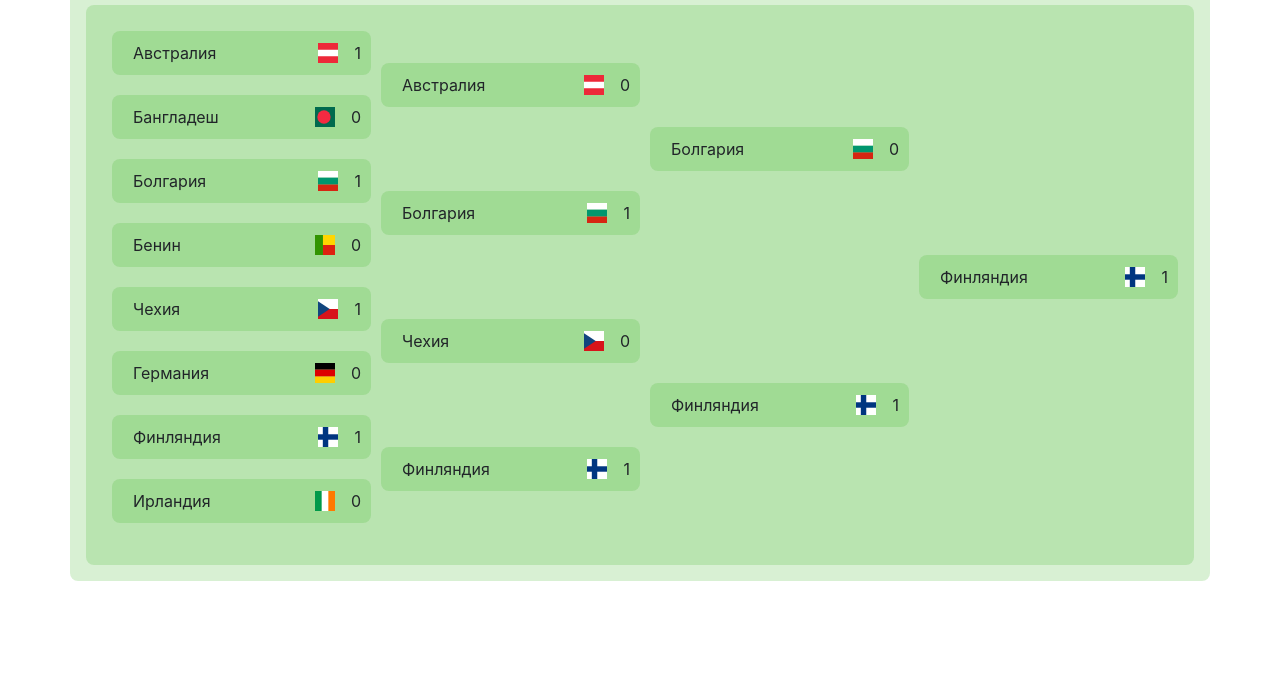
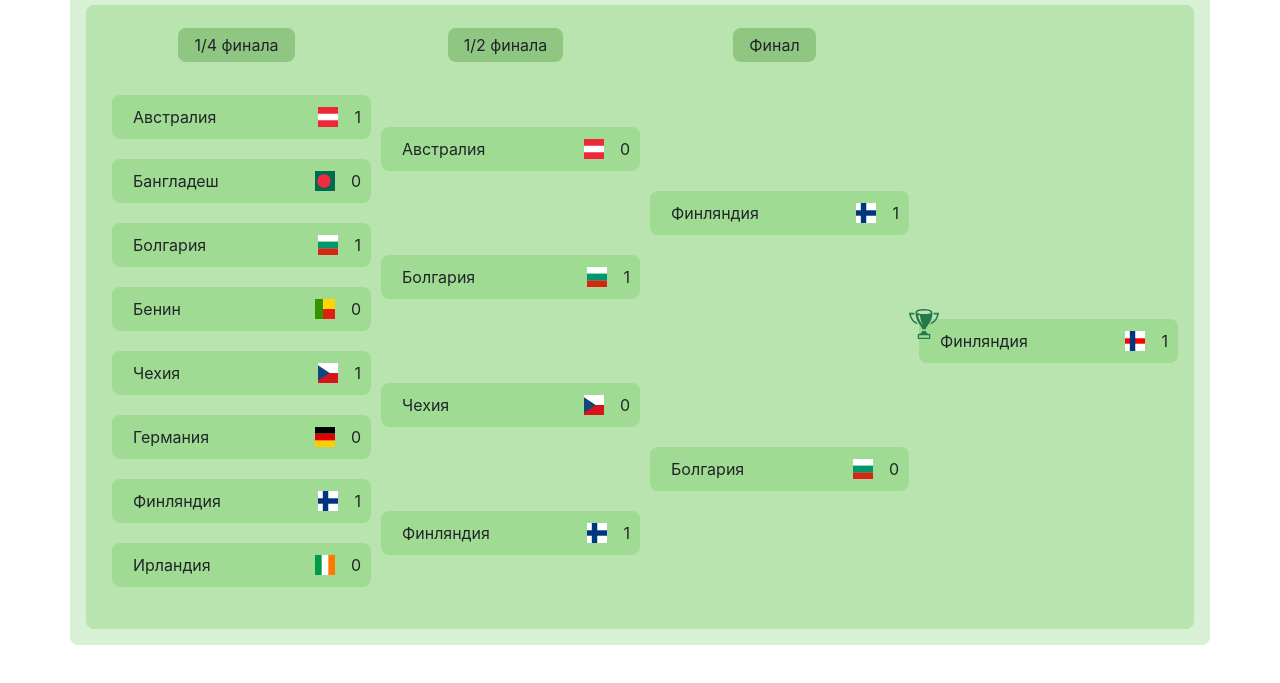
Before and after one commit to povar0305/football_table, a website: page table/src/index.html in a window 1280 px wide. Shown: the part 83-766 px from the top of the page. Drawn offline with nearby package versions, Linux system fonts and the light colour scheme; files that its build step writes are made by us from their sources.

Commit message:
done title table

```diff
--- a/table/src/style/my.scss
+++ b/table/src/style/my.scss
@@ -17,13 +17,32 @@ body {
   background-color: $color;
 }
 
+.winner {
+  position: relative;
+
+  &_trophy {
+    margin: 0 !important;
+    position: absolute;
+    left: -10px;
+    top: -10px;
+
+    & svg {
+      width: 30px !important;
+      height: 30px !important;
+
+      & path {
+        fill: #267a4a;
+      }
+    }
+  }
+}
 
 .table {
   width: 100%;
   padding: 1rem;
   display: grid;
   grid-template-columns: repeat(4, 1fr);
-  grid-template-rows: repeat(8, 1fr);
+  grid-template-rows: repeat(9, 1fr);
   grid-column-gap: 0px;
   grid-row-gap: 0px;
 
@@ -71,63 +90,78 @@ body {
     }
   }
 
+  .div0 {
+    grid-area: 1 / 1 / 2 / 5;
+
+    & div {
+      margin: 0;
+      padding: 0;
+
+      & p {
+        padding:5px 1rem;
+        text-align: center;
+        border-radius: 8px;
+        background-color: $color_dark;    }
+    }
+  }
+
   & .div1 {
-    grid-area: 1 / 1 / 2 / 2;
+    grid-area: 2 / 1 / 3 / 2;
   }
 
   & .div2 {
-    grid-area: 2 / 1 / 3 / 2;
+    grid-area: 3 / 1 / 4 / 2;
   }
 
   & .div3 {
-    grid-area: 3 / 1 / 4 / 2;
+    grid-area: 4 / 1 / 5 / 2;
   }
 
   & .div4 {
-    grid-area: 4 / 1 / 5 / 2;
+    grid-area: 5 / 1 / 6 / 2;
   }
 
   & .div5 {
-    grid-area: 5 / 1 / 6 / 2;
+    grid-area: 6 / 1 / 7 / 2;
   }
 
   & .div6 {
-    grid-area: 6 / 1 / 7 / 2;
+    grid-area: 7 / 1 / 8 / 2;
   }
 
   & .div7 {
-    grid-area: 7 / 1 / 8 / 2;
+    grid-area: 8 / 1 / 9 / 2;
   }
 
   & .div8 {
-    grid-area: 8 / 1 / 9 / 2;
+    grid-area: 9 / 1 / 10 / 2;
   }
 
   & .div9 {
-    grid-area: 1 / 2 / 3 / 3;
+    grid-area: 2 / 2 / 4 / 3;
   }
 
   & .div10 {
-    grid-area: 3 / 2 / 5 / 3;
+    grid-area: 4 / 2 / 6 / 3;
   }
 
   & .div11 {
-    grid-area: 5 / 2 / 7 / 3;
+    grid-area: 6 / 2 / 8 / 3;
   }
 
   & .div12 {
-    grid-area: 7 / 2 / 9 / 3;
+    grid-area: 8 / 2 / 10 / 3;
   }
 
   & .div13 {
-    grid-area: 5 / 3 / 9 / 4;
+    grid-area: 2 / 3 / 6 / 4;
   }
 
   & .div14 {
-    grid-area: 1 / 3 / 5 / 4;
+    grid-area: 6 / 3 / 10 / 4;
   }
 
   & .div15 {
-    grid-area: 1 / 4 / 9 / 5;
+    grid-area: 2 / 4 / 10 / 5;
   }
 }
--- a/table/src/style/variables.scss
+++ b/table/src/style/variables.scss
@@ -5,3 +5,4 @@ $green:   #2ecc71;
 
 /* Color Theme Swatches in Hex */
 $color: rgba(62, 178, 35, 0.2);
+$color_dark: rgba(44, 128, 25, 0.3);
--- a/table/src/template/table.html
+++ b/table/src/template/table.html
@@ -1,6 +1,23 @@
 <div class="scroll">
 
     <div class="table">
+        <div class="row div0 w-100 m-0 p-0 ">
+            <div class="col-3 d-flex justify-content-center">
+                <p>
+                    1/4 финала
+                </p>
+            </div>
+            <div class="col-3 d-flex justify-content-center">
+                <p>
+                    1/2 финала
+
+                </p></div>
+            <div class="col-3 d-flex justify-content-center">
+                <p> Финал
+
+                </p></div>
+
+        </div>
         <div class="div1">
             <div class="row table_item align-items-center">
                 <p class="table_item-name">Австралия</p>
@@ -234,20 +251,25 @@
             </div>
         </div>
 
-    <div class="div15">
-        <div class="row table_item align-items-center">
+        <div class="div15 ">
+            <div class="row winner table_item align-items-center">
                 <p class="table_item-name">Финляндия</p>
                 <div>
                     <svg xmlns="http://www.w3.org/2000/svg" id="flag-icon-css-fi" viewBox="0 0 512 512">
                         <path fill="#fff" d="M0 0h512v512H0z"/>
-                    <path fill="#003580" d="M0 186.2h512v139.6H0z"/>
+                        <path fill="red" d="M0 186.2h512v139.6H0z"/>
                         <path fill="#003580" d="M123.2 0h139.6v512H123.1z"/>
                     </svg>
                     <span>
                     1
                 </span>
+                    <div class="winner_trophy">
+                        <svg xmlns="http://www.w3.org/2000/svg" width="24" height="24" viewBox="0 0 24 24">
+                            <path d="M13.387 17.375c-.679.385-2.076.385-2.756 0-.097 1.239-1.419 2.625-3.631 2.625v4h10v-4c-2.275 0-3.516-1.386-3.613-2.625zm2.613 5.625h-8v-2h8v2zm8-19.993c-.377 4.162-2.872 8.083-7.039 9.392.334-.551.665-1.157.984-1.816 2.959-1.515 4.097-4.265 4.527-6.279h-2.78c.058-.551.103-.779.103-1.297h4.205zm-16.961 9.392c-4.167-1.309-6.662-5.23-7.039-9.392h4.205c0 .518.045.746.103 1.297h-2.78c.431 2.015 1.568 4.764 4.527 6.279.319.659.65 1.265.984 1.816zm6.375 3.677c.612-2.957 4.965-5.038 5.39-12.958.138-2.574-4.129-3.118-6.795-3.118-2.754 0-6.915.423-6.825 2.8.309 8.18 4.8 10.279 5.421 13.276.639.534 2.168.534 2.809 0zm-6.891-13.373c0-.839 2.628-1.456 5.485-1.456 2.716 0 5.492.667 5.492 1.542 0 .9-2.911 1.307-5.492 1.307-2.458.001-5.485-.372-5.485-1.393zm2.233 2.421c.308 2.767 1.083 5.562 2.491 7.995-1.915-2.211-3.454-4.886-4.075-8.304.506.132 1.035.236 1.584.309z"/>
+                        </svg>
                     </div>
                 </div>
             </div>
         </div>
     </div>
+</div>
```
Also changed, not shown: table/build/css/main.css, table/build/css/main.min.css, table/build/index.html. Lines whose indentation alone changed are shown as unchanged.
